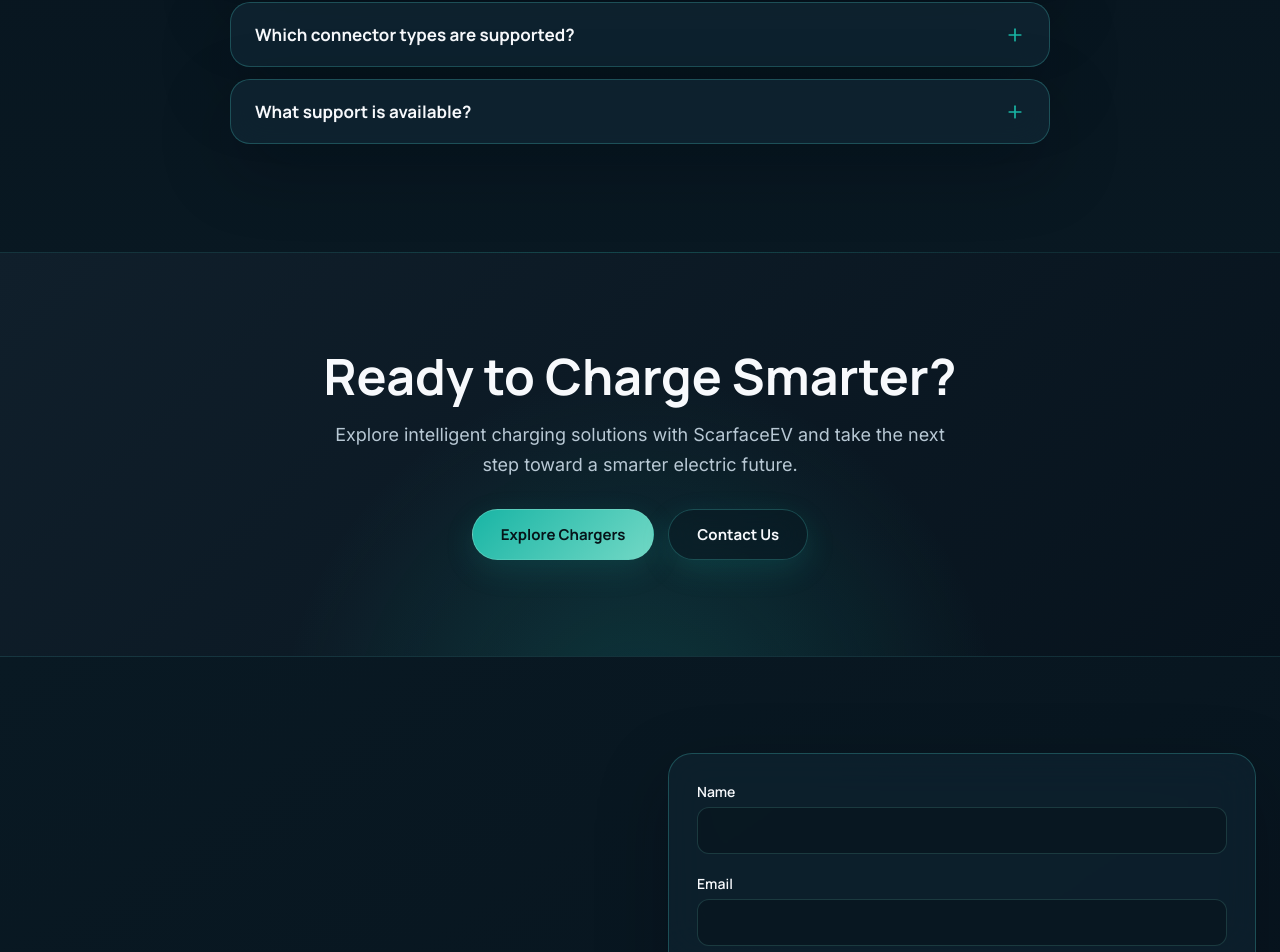
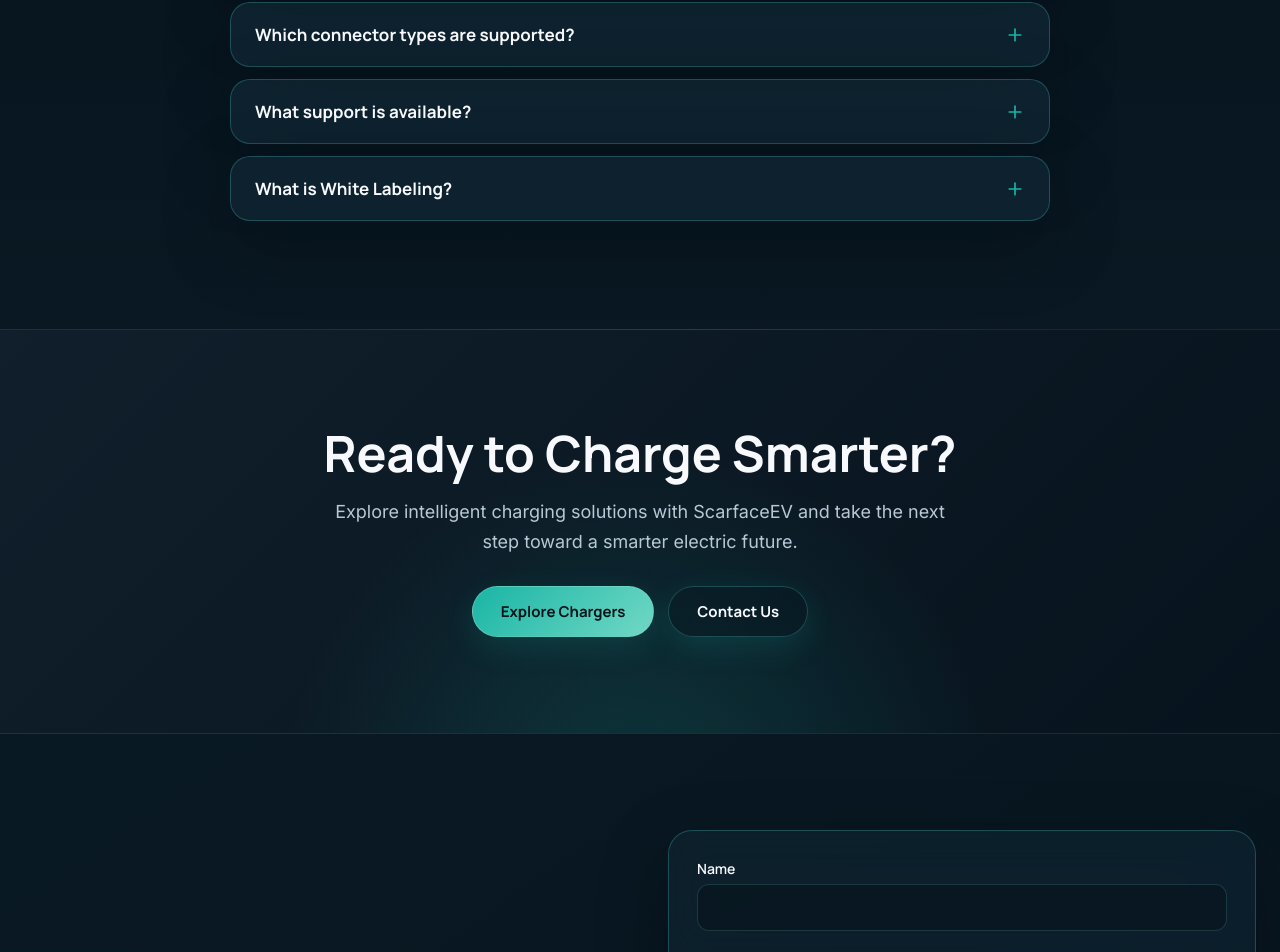
Before and after one commit to scarfaceev/scarface-product, a React (Vite) app in the folder scarface-frontend/: page / in a window 1280 px wide. Shown: the part 8453-9405 px from the top of the page. Built offline with nearby package versions, Linux system fonts and the light colour scheme.

Commit message:
added qn under common questions

```diff
--- a/scarface-frontend/src/data/contentData.js
+++ b/scarface-frontend/src/data/contentData.js
@@ -1,6 +1,6 @@
 export const appScreens = [["Charging status", "Follow a session at a glance.", "68%", "Charging now", "Time left: —"], ["Charging history", "Review past sessions.", "12", "Sessions", "Last: —"], ["Energy information", "See how much energy was used.", "— kWh", "This month", "Cost: —"], ["Remote controls", "Start or stop from your phone.", "Ready", "Charger idle", "Tap to start"], ["Notifications", "Stay informed on session updates.", "1 new", "Alert", "Session complete"]];
 export const gallery = [["g1", "Tall charger – front"], ["g2", "Tall charger – front three-quarter"], ["g3", "Tall charger – rear"], ["g4", "Wall charger – front"], ["g5", "Wall charger – side"], ["g6", "Wall charger – rear"]];
 export const blog = [["b1", "EV charging technology", "How EV charging works", "Sample placeholder article – replace with real content."], ["b2", "Home EV charging", "Planning a home charger", "Sample placeholder article – replace with real content."], ["b3", "Energy management", "Smarter use of energy", "Sample placeholder article – replace with real content."]];
-export const faq = [["What is an EV charger?", "An EV charger supplies electricity to an electric vehicle’s battery in a controlled, safe way."], ["Which charger is suitable for my vehicle?", "It depends on your vehicle’s connector and charging capability. Contact us and we’ll help you choose."], ["Can I install a charger at home?", "Often yes, subject to a site assessment. Reach out to discuss your property."], ["How does installation work?", "From your first conversation with us to the final installation, we make your EV charging journey simple, smooth, and hassle-free."], ["Which connector types are supported?", "CCS2"], ["What support is available?", "Service within 24 hrs to 48 hrs, Complete installation and Documentation assistance."]];
+export const faq = [["What is an EV charger?", "An EV charger supplies electricity to an electric vehicle’s battery in a controlled, safe way."], ["Which charger is suitable for my vehicle?", "It depends on your vehicle’s connector and charging capability. Contact us and we’ll help you choose."], ["Can I install a charger at home?", "Often yes, subject to a site assessment. Reach out to discuss your property."], ["How does installation work?", "From your first conversation with us to the final installation, we make your EV charging journey simple, smooth, and hassle-free."], ["Which connector types are supported?", "CCS2"], ["What support is available?", "Service within 24 hrs to 48 hrs, Complete installation and Documentation assistance."], ["What is White Labeling?", "We provide EV chargers that you can customize with your own company name and logo and sell under your brand."]];
 export const footerLinks = { Quick: [["Home", "#home"], ["Services", "#services"], ["About", "#about"], ["Chargers", "#chargers"], ["Contact", "#contact"]], Services: [["Home Installation", "#installation"], ["Commercial Installation", "#services"], ["Location Assessment", "#installation"], ["Site Inspection", "#installation"], ["Document Assistance", "#contact"], ["White Labeling", "#contact"]], Chargers: [["Home Chargers", "#chargers"], ["Commercial Chargers", "#chargers"], ["White Labeling", "#contact"]] };
 export const sustainChain = [["Nature", "The landscapes we want to keep enjoying."], ["Sustainable mobility", "Cleaner ways to get from A to B."], ["Electric vehicles", "Quiet, modern everyday transport."], ["Charging technology", "Dependable charging that fits daily life."], ["ScarfaceEV", "Intelligent charging solutions for homes and businesses."]];
```
